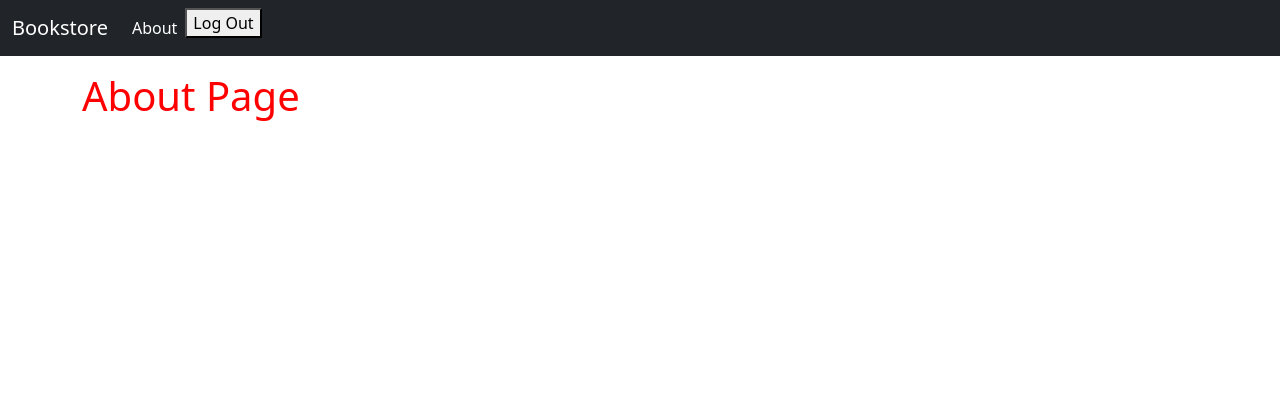
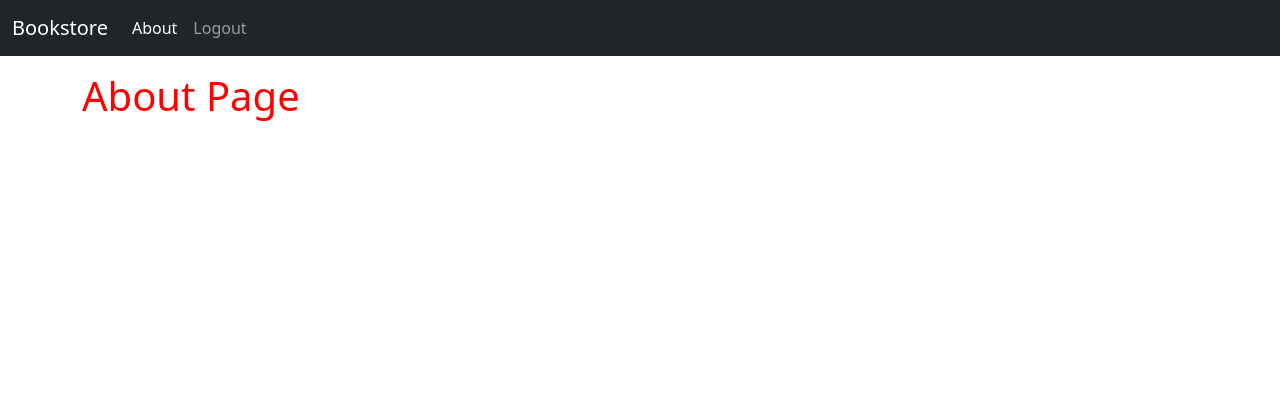
Before and after one commit to mgrecuccio/bookstore, a Django app: page /about/ in a window 1280 px wide. Shown: the top 420 px of the page. Run offline with Django 5.2, Linux system fonts and the light colour scheme; the visitor is signed in with stand-in values (Sample User, id 1); parts of the project's set-up code (start-up, migrations or seed data) failed here and were passed over.

Commit message:
Fixing Log out button CSS

```diff
--- a/templates/_base.html
+++ b/templates/_base.html
@@ -23,9 +23,11 @@
                 </li>
                 {% if user.is_authenticated %}
                     <li class="nav-item">
-                        <form action="{% url 'logout' %}" method="post">
+                        <form action="{% url 'logout' %}" method="post" class="d-inline">
                             {% csrf_token %}
-                            <button type="submit">Log Out</button>
+                            <button type="submit" class="nav-link" style="text-decoration: none;">
+                                Logout
+                            </button>
                         </form>
                     </li>
                 {% else %}
```
